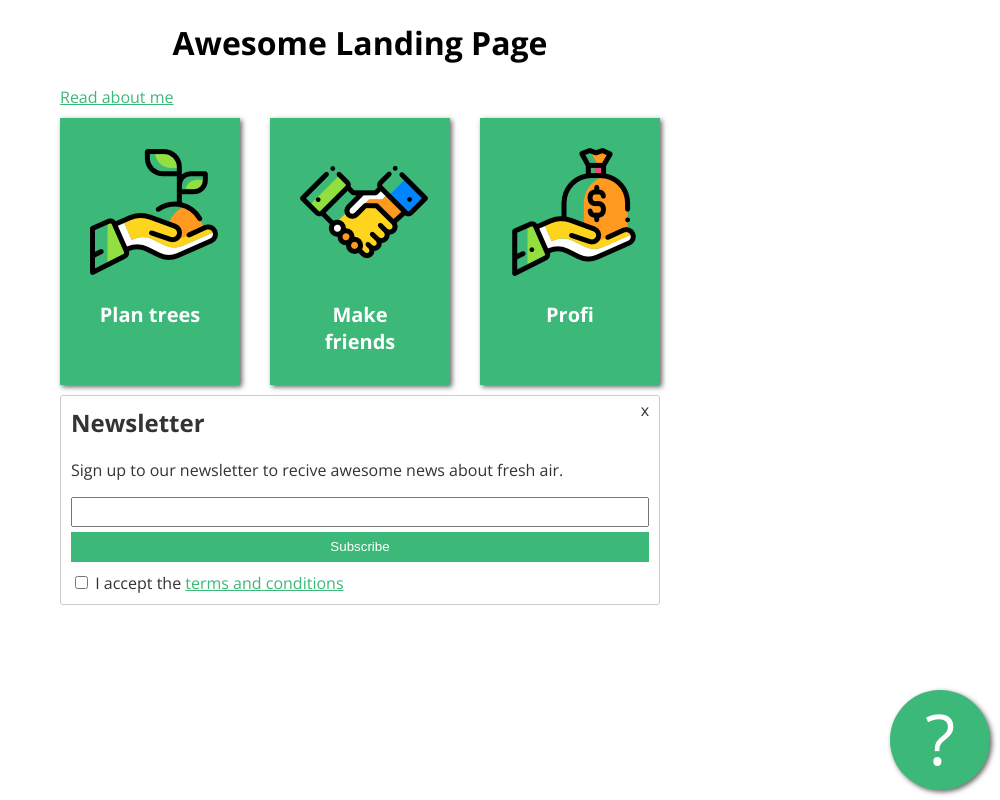
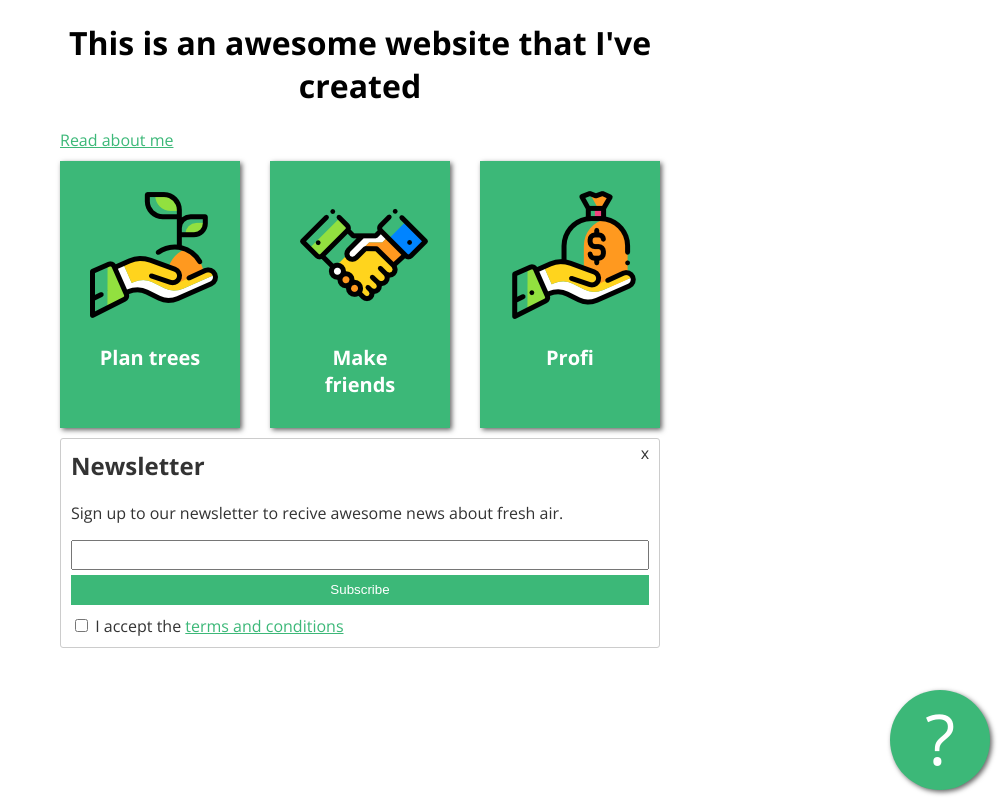
Before and after one commit to erdeilaszlo/erdeilaszlo.github.io, a plain HTML site: page index.html in a window 1280 px wide. Shown: the whole page, without its empty margins (280-1280 px from the left). Drawn offline with nearby package versions, Linux system fonts and the light colour scheme.

Commit message:
update the title

```diff
--- a/index.html
+++ b/index.html
@@ -9,7 +9,7 @@
 <body>
 <!-- partial:index.partial.html -->
 <main>
-  <h1>Awesome Landing Page</h1>
+  <h1>This is an awesome website that I've created</h1>
   <a href="about.html">Read about me</a>
   <div class="key-features">
     <div class="feature">
```
